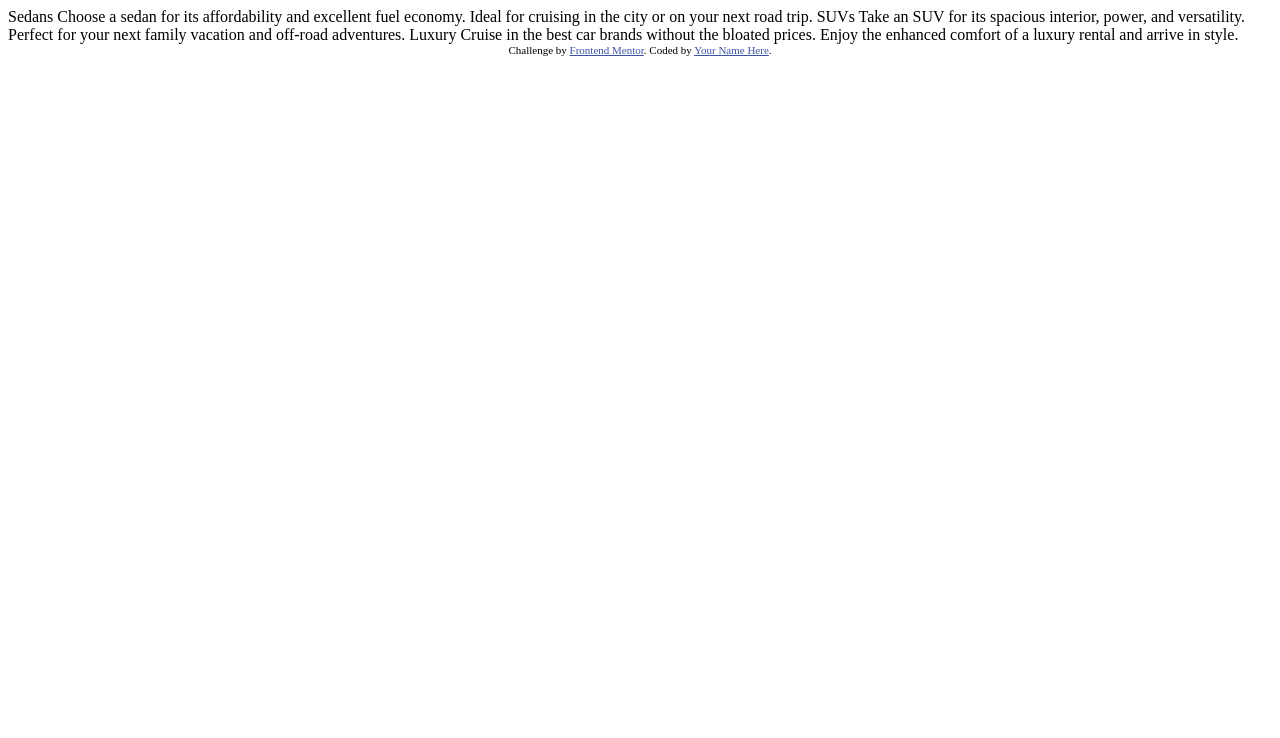
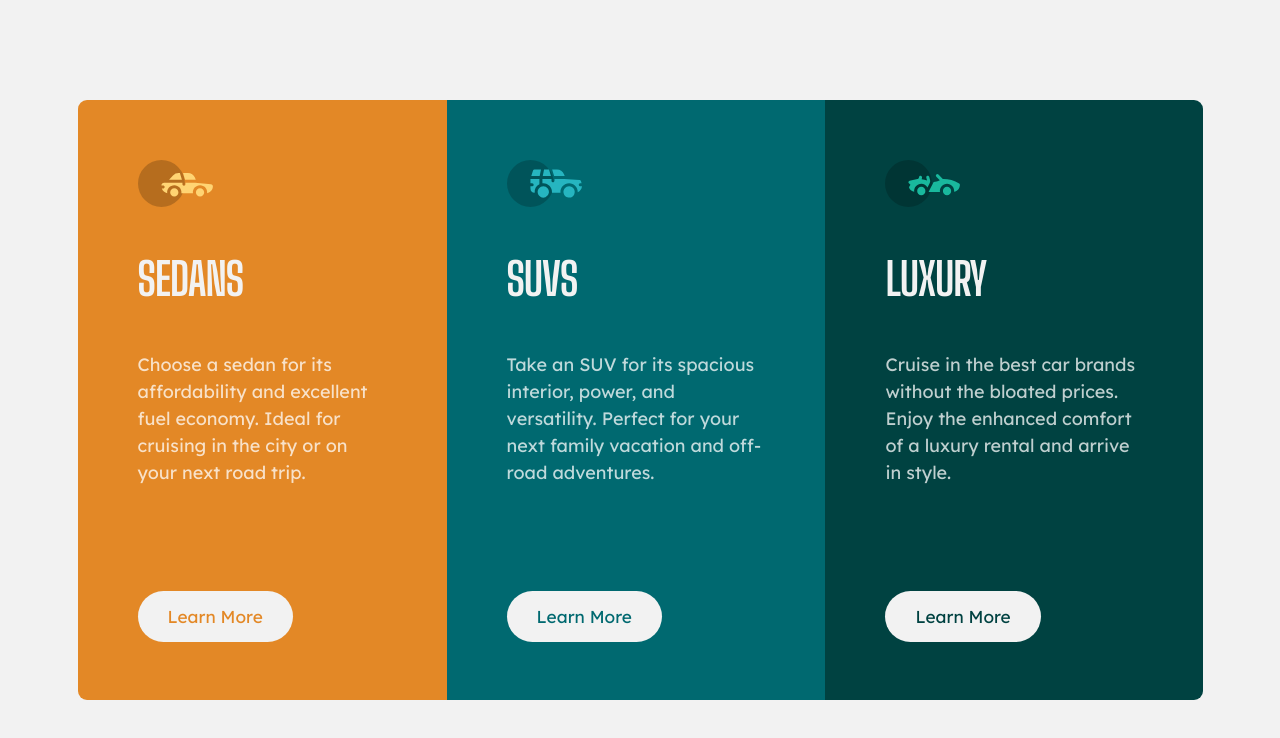
Before and after one commit to letguilhermec/frontendmentor, a plain HTML site: page 3-columns/index.html in a window 1280 px wide. Drawn offline with nearby package versions, Linux system fonts and the light colour scheme.

Commit message:
First draft of Desktop version

```diff
--- /dev/null
+++ b/3-columns/app.js
@@ -0,0 +1,13 @@
+const tl = gsap.timeline({ defaults: { ease: "power1.out" } });
+
+tl.to(".card", { y: "0%", duration: 2, stagger: 0.4});
+
+tl.to('.card .card-title', {opacity: 1, duration: 1, stagger: 0.4}, '-=1.5');
+
+tl.to('.card .card-text', {opacity: 1, duration: 1, stagger: 0.4}, '-=1.5');
+
+tl.to('.card .btn', {opacity: 1, duration: 1, stagger: 0.4}, '-=1.5');
+
+
+
+//----------//
--- a/3-columns/index.html
+++ b/3-columns/index.html
@@ -2,35 +2,45 @@
 <html lang="en">
 <head>
   <meta charset="UTF-8">
-  <meta name="viewport" content="width=device-width, initial-scale=1.0"> <!-- displays site properly based on user's device -->
-
+  <meta name="viewport" content="width=device-width, initial-scale=1.0">
+  <link rel="preconnect" href="https://fonts.gstatic.com">
+  <link href="https://fonts.googleapis.com/css2?family=Big+Shoulders+Display:wght@700&family=Lexend+Deca&display=swap" rel="stylesheet">
   <link rel="icon" type="image/png" sizes="32x32" href="./images/favicon-32x32.png">
-
+  <link rel="stylesheet" href="style.css">
   <title>Frontend Mentor | 3-column preview card component</title>
-
-  <!-- Feel free to remove these styles or customise in your own stylesheet 👍 -->
-  <style>
-    .attribution { font-size: 11px; text-align: center; }
-    .attribution a { color: hsl(228, 45%, 44%); }
-  </style>
+  <script src="https://cdnjs.cloudflare.com/ajax/libs/gsap/3.6.1/gsap.min.js"></script>
 </head>
 <body>
 
-  Sedans
-  Choose a sedan for its affordability and excellent fuel economy. Ideal for cruising in the city
-  or on your next road trip.
-
-  SUVs
-  Take an SUV for its spacious interior, power, and versatility. Perfect for your next family vacation
-  and off-road adventures.
-
-  Luxury
-  Cruise in the best car brands without the bloated prices. Enjoy the enhanced comfort of a luxury
-  rental and arrive in style.
+  <div class="cards-container">
+    <div class="card">
+      <img src="./images/icon-sedans.svg" alt="">
+      <div class="card-title">Sedans</div>
+      <div class="card-text">Choose a sedan for its affordability and excellent fuel economy. Ideal for cruising in the city
+        or on your next road trip.</div>
+      <a href="#" class="btn">Learn More</a>
+    </div>
+    <div class="card">
+      <img src="./images/icon-suvs.svg" alt="">
+      <div class="card-title">SUVs</div>
+      <div class="card-text">Take an SUV for its spacious interior, power, and versatility. Perfect for your next family vacation
+        and off-road adventures.</div>
+      <a href="#" class="btn">Learn More</a>
+    </div>
+    <div class="card">
+      <img src="./images/icon-luxury.svg" alt="">
+      <div class="card-title">Luxury</div>
+      <div class="card-text">Cruise in the best car brands without the bloated prices. Enjoy the enhanced comfort of a luxury
+        rental and arrive in style.</div>
+      <a href="#" class="btn">Learn More</a>
+    </div>
+  </div>
 
   <div class="attribution">
     Challenge by <a href="https://www.frontendmentor.io?ref=challenge" target="_blank">Frontend Mentor</a>.
-    Coded by <a href="#">Your Name Here</a>.
+    Coded by <a href="#">Guilherme Correa</a>.
   </div>
+
+  <script src="app.js"></script>
 </body>
 </html>
--- /dev/null
+++ b/3-columns/style.css
@@ -0,0 +1,129 @@
+*,
+*::after,
+*::before {
+    margin: 0;
+    padding: 0;
+    box-sizing: border-box;
+}
+
+:root {
+    --width-mobile: 25rem;
+    --width-desktop: 75rem;
+
+    --clr-primary-orange: hsl(31, 77%, 52%);
+    --clr-primary-cyan: hsl(184, 100%, 22%);
+    --clr-primary-drk-cyan: hsl(179, 100%, 13%);
+
+    --clr-neutral-white: hsla(0, 0%, 100%, 0.75);
+    /* paragraphs */
+    --clr-neutral-grey: hsl(0, 0%, 95%);
+    /* background, headings, buttons */
+
+    --fw-400: 400;
+    --fw-700: 700;
+
+    --ff-lexend-deca: 'Lexend Deca', sans-serif;
+    --ff-big-shoulders: 'Big Shoulders Display', cursive;
+
+    font-size: 15px;
+}
+
+body {
+    font-family: var(--ff-lexend-deca);
+    font-weight: var(--fw-400);
+    color: var(--clr-neutral-grey);
+
+    background-color: var(--clr-neutral-grey);
+}
+
+.cards-container {
+    min-height: 100vh;
+    width: min(95%, var(--width-desktop));
+    display: flex;
+    align-items: center;
+    justify-content: center;
+    margin: 0 auto;
+}
+
+.card {
+    display: flex;
+    flex-direction: column;
+    height: 40rem;
+    padding: 4em;
+}
+
+.card:nth-child(1) {
+    background-color: var(--clr-primary-orange);
+    border-radius: .6em 0 0 .6em;
+    transform: translate(0, 150%);
+}
+.card:nth-child(1) .btn {
+    color: var(--clr-primary-orange);
+}
+
+.card:nth-child(2) {
+    background-color: var(--clr-primary-cyan);
+    transform: translate(0, 150%);
+}
+
+.card:nth-child(2) .btn {
+    color: var(--clr-primary-cyan);
+}
+
+.card:nth-child(3) {
+    background-color: var(--clr-primary-drk-cyan);
+    border-radius: 0 .6em .6em 0;
+    transform: translate(0, 150%);
+}
+
+.card:nth-child(3) .btn {
+    color: var(--clr-primary-drk-cyan);
+}
+
+.card-title {
+    font-family: var(--ff-big-shoulders);
+    font-weight: var(--fw-700);
+    font-size: 3rem;
+    text-transform: uppercase;
+    letter-spacing: -.02em;
+    padding-bottom: 3rem;
+
+    opacity: 0;
+}
+
+.card img {
+    width: 5em;
+    height: auto;
+    padding-bottom: 3rem;
+}
+
+.card-text {
+    font-size: 1.2rem;
+    line-height: 1.5em;
+    color: var(--clr-neutral-white);
+    padding-bottom: 7rem;
+
+    opacity: 0;
+}
+
+.btn {
+    text-decoration: none;
+    font-size: 1.15rem;
+    padding: 1rem 2rem;
+    background-color: var(--clr-neutral-grey);
+    width: max-content;
+    border-radius: 5em;
+
+    opacity: 0;
+}
+
+.btn:hover,
+.btn:focus {
+    background-color: transparent;
+    border: 2px solid white;
+    color: var(--clr-neutral-grey) !important;
+}
+
+.attribution {
+    display: none;
+}
```
